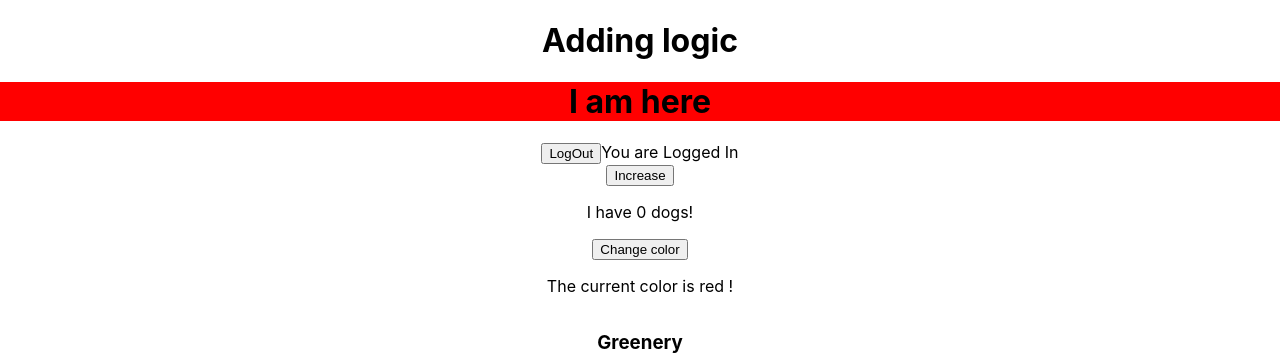
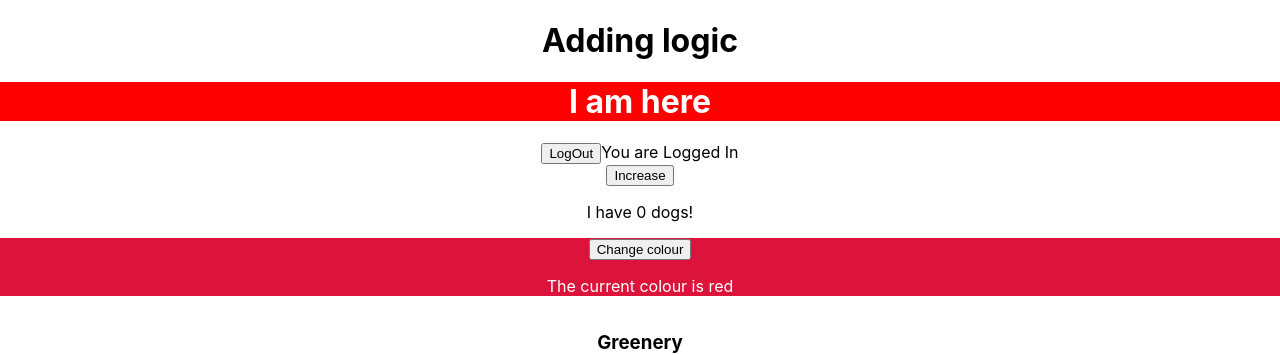
Before and after one commit to FineLine01/cond-rendering-state, a React (Create React App) app: page / in a window 1280 px wide. Shown: the top 355 px of the page. Built offline with nearby package versions, Linux system fonts and the light colour scheme.

Commit message:
color-picker-updt

```diff
--- a/src/App.js
+++ b/src/App.js
@@ -17,8 +17,6 @@ function App() {
     <Counter />
     <ColorPicker />
     <UserProfile />
-
-
     </div>
   );
 }
--- a/src/AvailabilityCheck.js
+++ b/src/AvailabilityCheck.js
@@ -6,6 +6,6 @@ export function AvailabilityCheck(){
     const [ status, setStatus ] = useState(available)
 
     return (
-        <h1 style={{ backgroundColor:'red'}} className="header" onMouseOver={()=>setStatus(available)} onMouseOut={()=>setStatus(away)}>{status}</h1>
+        <h1 style={{ backgroundColor:'red', color: 'white'}} className="header" onMouseOver={()=>setStatus(available)} onMouseOut={()=>setStatus(away)}>{status}</h1>
     )
 }
--- a/src/ColorPicker.js
+++ b/src/ColorPicker.js
@@ -1,16 +1,23 @@
 import { useState } from "react";
+// import useState hook
 
-function ColorPicker() {
-    const [color, setColor] = useState('red');
+function ColourPicker() {
+    // initiate the state variable
+    const [colour, setColour] = useState('red');
 
-    function changeColor() {
-        setColor('blue');
+    function changeColour() {
+        if (colour === 'red') {
+           setColour('blue');
+        } else {
+          setColour('red');
+        }
     }
     return (
-        <div>
-            <button onClick={changeColor}>Change color</button>
-            <p> The current color is {color} ! </p>
-        </div>
+      <div style={{ backgroundColor: colour === 'red' ? "crimson" : 'darkblue' }}>
+        <button onClick={changeColour}>Change colour</button>
+        <p style= {{ color: 'white'}}>The current colour is {colour}</p>
+      </div>
     )
-}
-export default ColorPicker
+  }
+
+  export default ColourPicker
```
